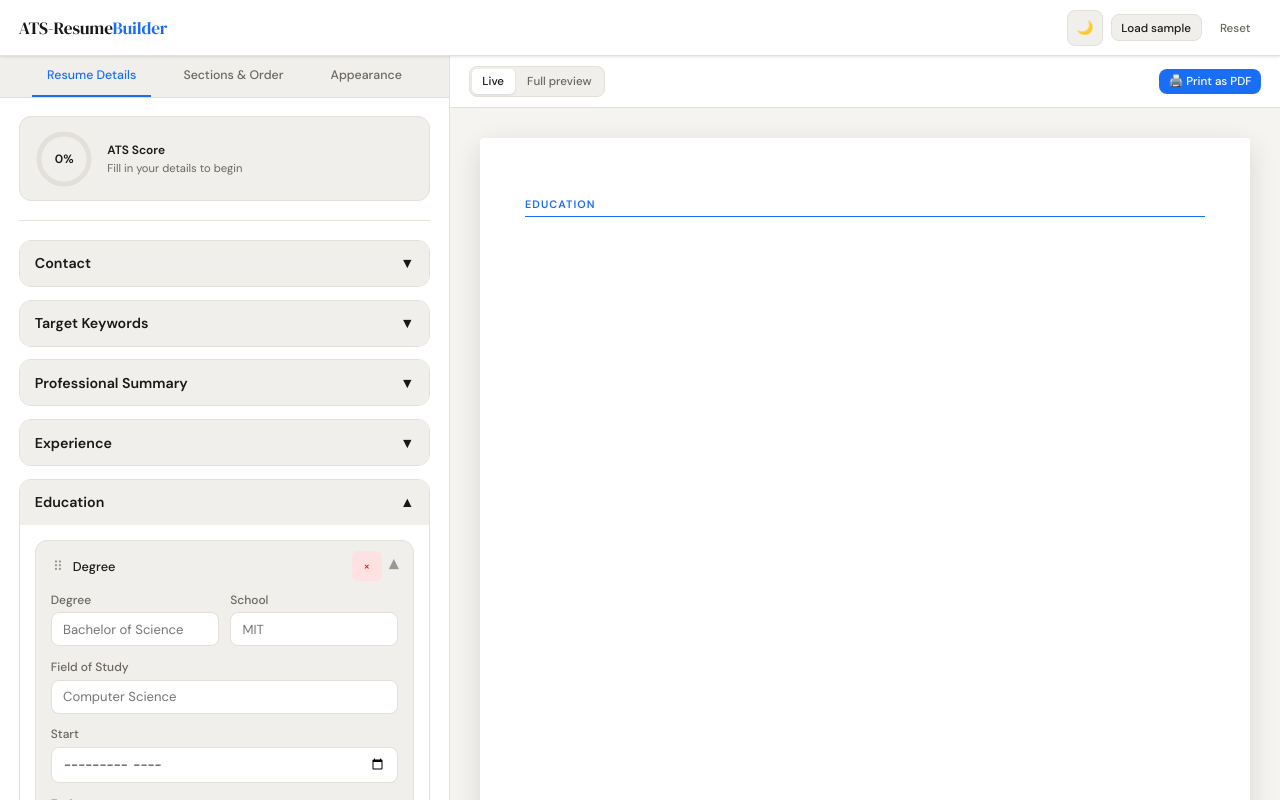
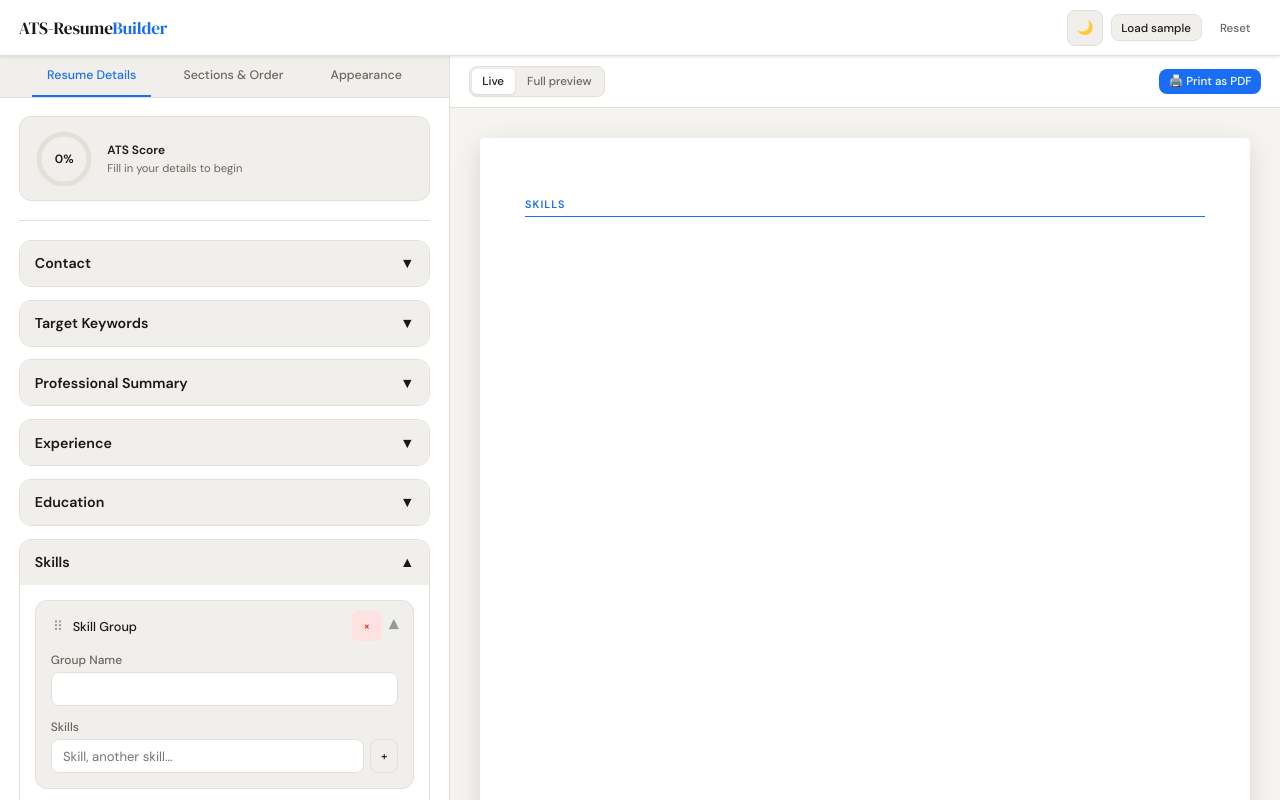
Before and after one commit to wilfredo-domanico-jr/ats-resume-builder, a React (Vite) app: page / in a window 1280 px wide. Both pictures are taken after a click on the button "+ Add entry". Built offline with nearby package versions, Linux system fonts and the light colour scheme.

Commit message:
Finished Skilled Preview and Input components

```diff
--- a/src/App.tsx
+++ b/src/App.tsx
@@ -40,6 +40,7 @@ function App() {
               setSummary={resumeHooks.updateSummary}
               setExperience={resumeHooks.updateExperience}
               setEducation={resumeHooks.updateEducation}
+              setSkills={resumeHooks.updateSkills}
             />
           )}
 
--- a/src/components/DetailsTab/DetailsTab.tsx
+++ b/src/components/DetailsTab/DetailsTab.tsx
@@ -13,6 +13,7 @@ import type {
   ContactForm,
   ExperienceForm,
   EducationForm,
+  SkillsForm,
 } from "../../types/resume";
 
 type DetailsTabProps = {
@@ -22,6 +23,7 @@ type DetailsTabProps = {
   setSummary: (value: string) => void;
   setExperience: (value: ExperienceForm[]) => void;
   setEducation: (value: EducationForm[]) => void;
+  setSkills: (value: SkillsForm[]) => void;
 };
 
 function DetailsTab({
@@ -31,6 +33,7 @@ function DetailsTab({
   setSummary,
   setExperience,
   setEducation,
+  setSkills,
 }: DetailsTabProps) {
   return (
     <>
@@ -49,7 +52,7 @@ function DetailsTab({
           setExperience={setExperience}
         />
         <Education education={resume.education} setEducation={setEducation} />
-        <Skills />
+        <Skills skills={resume.skills} setSkills={setSkills} />
         <Certification />
         <Projects />
       </div>
--- a/src/components/DetailsTab/components/Education/Education.tsx
+++ b/src/components/DetailsTab/components/Education/Education.tsx
@@ -24,7 +24,7 @@ type EducationTabProps = {
   setEducation: (value: EducationForm[]) => void;
 };
 function Education({ education, setEducation }: EducationTabProps) {
-  const [isOpen, setIsOpen] = useState(true);
+  const [isOpen, setIsOpen] = useState(false);
   const [openCards, setOpenCards] = useState<string[]>([]);
   const [activeId, setActiveId] = useState<string | null>(null);
 
--- a/src/components/DetailsTab/components/Skills/Skills.tsx
+++ b/src/components/DetailsTab/components/Skills/Skills.tsx
@@ -1,8 +1,120 @@
 import "./Skills.css";
-import { useState } from "react";
+import { useEffect, useState } from "react";
+import type { SkillsForm } from "../../../../types/resume";
+import SkillCard from "./components/SkillCard";
+import { useResume } from "../../../../hooks/useResume";
 
-function Skills() {
-  const [isOpen, setIsOpen] = useState(false);
+import {
+  DndContext,
+  closestCenter,
+  DragOverlay,
+  type DragEndEvent,
+  type DragStartEvent,
+  PointerSensor,
+  useSensor,
+  useSensors,
+} from "@dnd-kit/core";
+
+import {
+  SortableContext,
+  verticalListSortingStrategy,
+  arrayMove,
+} from "@dnd-kit/sortable";
+
+type SkillsTabProps = {
+  skills: SkillsForm[];
+  setSkills: (value: SkillsForm[]) => void;
+};
+
+function Skills({ skills, setSkills }: SkillsTabProps) {
+  const [isOpen, setIsOpen] = useState(true);
+  const [openCards, setOpenCards] = useState<string[]>([]);
+  const [activeId, setActiveId] = useState<string | null>(null);
+
+  const sensors = useSensors(
+    useSensor(PointerSensor, {
+      activationConstraint: {
+        distance: 6,
+      },
+    }),
+  );
+
+  // ----- START Normalize Skill IDs -----
+  useEffect(() => {
+    const hasMissingIds = skills.some((item) => !item.id);
+
+    if (!hasMissingIds) return;
+
+    const normalizedSkill = skills.map((item) => {
+      if (item.id) return item;
+
+      return {
+        ...item,
+        id: crypto.randomUUID(),
+      };
+    });
+
+    setSkills(normalizedSkill);
+  }, [skills, setSkills]);
+
+  // ----- END Normalize Skill IDs -----
+
+  // ----- START Card Toggle Logic -----
+  const toggleCard = (id: string) => {
+    setOpenCards((prev) => {
+      const isOpen = prev.includes(id);
+
+      if (isOpen) {
+        return prev.filter((openId) => openId !== id);
+      }
+
+      return [...prev, id];
+    });
+  };
+
+  // ----- END Card Toggle Logic -----
+
+  // ----- START Add Skill -----
+  const addSkill = () => {
+    const newSkill: SkillsForm = {
+      id: crypto.randomUUID(),
+      groupName: "",
+      skillList: [],
+    };
+
+    const updated = [...skills, newSkill];
+    setSkills(updated);
+    setOpenCards((prev) => [...prev, newSkill.id]);
+  };
+  // ----- END Add Skill -----
+
+  // ----- START Drag Handlers -----
+  const handleDragStart = (event: DragStartEvent) => {
+    setActiveId(String(event.active.id));
+  };
+
+  const handleDragEnd = (event: DragEndEvent) => {
+    const { active, over } = event;
+
+    setActiveId(null);
+
+    if (!over || active.id === over.id) return;
+
+    const oldIndex = skills.findIndex((item) => item.id === active.id);
+    const newIndex = skills.findIndex((item) => item.id === over.id);
+
+    if (oldIndex === -1 || newIndex === -1) return;
+
+    setSkills(arrayMove(skills, oldIndex, newIndex));
+  };
+
+  // ----- END Drag Handlers -----
+
+  const activeItem = skills.find((item) => item.id === activeId);
+
+  // Don't render sortable list until ids are ready
+  const idsReady = skills.every((item) => !!item.id);
+
   return (
     <>
       <div className="section-card">
@@ -17,32 +129,55 @@ function Skills() {
 
         {isOpen && (
           <div className="section-body">
-            <div className="card open" style={{ marginBottom: ".6rem" }}>
-              <div className="card-header">
-                <span className="card-title">Group</span>
-                <button className="btn btn-danger btn-icon btn-sm">×</button>
-                <span className="card-chevron">▾</span>
-              </div>
-              <div className="card-body">
-                <div className="field-row">
-                  <label>Group Name</label>
-                  <input type="text" />
-                </div>
-                <label>Skills</label>
-                <div style={{ marginBottom: ".4rem" }}>
-                  <span className="skill-tag">
-                    Skill
-                    <button>×</button>
-                  </span>
-                </div>
-                <div style={{ display: "flex", gap: ".4rem" }}>
-                  <input type="text" placeholder="Skill, another skill…" />
-                  <button className="btn btn-secondary btn-sm">+</button>
-                </div>
-              </div>
-            </div>
+            {idsReady && skills.length > 0 && (
+              <DndContext
+                sensors={sensors}
+                collisionDetection={closestCenter}
+                onDragStart={handleDragStart}
+                onDragEnd={handleDragEnd}
+              >
+                <SortableContext
+                  items={skills.map((item) => item.id)}
+                  strategy={verticalListSortingStrategy}
+                >
+                  {skills.map((item, index) => (
+                    <SkillCard
+                      key={item.id}
+                      item={item}
+                      index={index}
+                      skills={skills}
+                      setSkills={setSkills}
+                      isOpen={openCards.includes(item.id)}
+                      toggleCard={toggleCard}
+                      setOpenCards={setOpenCards}
+                    />
+                  ))}
+                </SortableContext>
 
-            <button className="btn btn-secondary btn-sm" type="button">
+                <DragOverlay>
+                  {activeItem ? (
+                    <div
+                      className="card open"
+                      style={{ pointerEvents: "none" }}
+                    >
+                      <div className="card-header">
+                        <span className="drag-handle">⠿</span>
+
+                        <span className="card-title">
+                          {activeItem.groupName || "Skill Group"}
+                        </span>
+                      </div>
+                    </div>
+                  ) : null}
+                </DragOverlay>
+              </DndContext>
+            )}
+
+            <button
+              className="btn btn-secondary btn-sm"
+              type="button"
+              onClick={addSkill}
+            >
               + Add entry
             </button>
           </div>
--- /dev/null
+++ b/src/components/DetailsTab/components/Skills/components/SkillCard.tsx
@@ -0,0 +1,182 @@
+import type React from "react";
+import type { SkillsForm } from "../../../../../types/resume";
+import { useSortable } from "@dnd-kit/sortable";
+import { CSS } from "@dnd-kit/utilities";
+import { useState } from "react";
+
+type Props = {
+  item: SkillsForm;
+  index: number;
+  skills: SkillsForm[];
+  setSkills: (value: SkillsForm[]) => void;
+  isOpen: boolean;
+  toggleCard: (id: string) => void;
+  setOpenCards: React.Dispatch<React.SetStateAction<string[]>>;
+};
+
+function SkillCard({
+  item,
+  index,
+  skills,
+  setSkills,
+  isOpen,
+  toggleCard,
+  setOpenCards,
+}: Props) {
+  const {
+    attributes,
+    listeners,
+    setNodeRef,
+    setActivatorNodeRef,
+    transform,
+    transition,
+    isDragging,
+  } = useSortable({ id: item.id });
+
+  const style = {
+    transform: CSS.Transform.toString(transform),
+    transition: transition || "transform 200ms ease",
+    opacity: isDragging ? 0.6 : 1,
+  };
+
+  const updateField = (field: keyof SkillsForm, value: any) => {
+    const updated = [...skills];
+    updated[index] = { ...updated[index], [field]: value };
+    setSkills(updated);
+  };
+
+  const removeSkillGroup = () => {
+    setSkills(skills.filter((_, i) => i !== index));
+    setOpenCards((prev) => prev.filter((id) => id !== item.id));
+  };
+
+  const addSkill = () => {
+    const trimmed = input.trim();
+    if (!trimmed) return;
+
+    const updated = [...skills];
+    updated[index] = {
+      ...updated[index],
+      skillList: [...updated[index].skillList, trimmed],
+    };
+
+    setSkills(updated);
+    setInput("");
+  };
+
+  const removeSkillItem = (skillToRemove: string) => {
+    const updated = [...skills];
+
+    updated[index] = {
+      ...updated[index],
+      skillList: updated[index].skillList.filter(
+        (skill) => skill !== skillToRemove,
+      ),
+    };
+
+    setSkills(updated);
+  };
+
+  const [input, setInput] = useState("");
+  return (
+    <div
+      ref={setNodeRef}
+      style={style}
+      className={`card ${isOpen ? "open" : ""} ${isDragging ? "dragging" : ""}`}
+    >
+      <div className="card-header">
+        <span
+          ref={setActivatorNodeRef}
+          className="drag-handle"
+          {...attributes}
+          {...listeners}
+          style={{
+            cursor: "grab",
+            touchAction: "none",
+          }}
+        >
+          ⠿
+        </span>
+
+        <span className="card-title">{item.groupName || "Skill Group"}</span>
+
+        <div
+          style={{
+            display: "flex",
+            alignItems: "center",
+            gap: ".5rem",
+            marginLeft: "auto",
+          }}
+        >
+          <button
+            className="btn btn-danger btn-icon btn-sm"
+            title="Remove"
+            type="button"
+            onClick={removeSkillGroup}
+          >
+            ×
+          </button>
+
+          <button
+            type="button"
+            className="card-chevron"
+            onClick={() => toggleCard(item.id)}
+            style={{
+              fontSize: "1.2rem",
+              fontWeight: 700,
+              border: "none",
+            }}
+          >
+            {isOpen ? "▾" : "▸"}
+          </button>
+        </div>
+      </div>
+
+      {isOpen && (
+        <div className="card-body">
+          <div className="field-row">
+            <label>Group Name</label>
+            <input
+              type="text"
+              value={item.groupName}
+              onChange={(e) => updateField("groupName", e.target.value)}
+            />
+          </div>
+
+          <label>Skills</label>
+          {item.skillList.length > 0 && (
+            <div style={{ marginBottom: ".4rem" }}>
+              {item.skillList.map((skill, index) => (
+                <span key={index} className="skill-tag">
+                  {skill}
+                  <button type="button" onClick={() => removeSkillItem(skill)}>
+                    ×
+                  </button>
+                </span>
+              ))}
+            </div>
+          )}
+
+          <div style={{ display: "flex", gap: ".4rem" }}>
+            <input
+              type="text"
+              value={input}
+              placeholder="Skill, another skill…"
+              onChange={(e) => setInput(e.target.value)}
+            />
+
+            <button
+              type="button"
+              className="btn btn-secondary btn-sm"
+              onClick={addSkill}
+            >
+              +
+            </button>
+          </div>
+        </div>
+      )}
+    </div>
+  );
+}
+
+export default SkillCard;
--- a/src/components/PreviewScroll/PreviewScroll.css
+++ b/src/components/PreviewScroll/PreviewScroll.css
@@ -90,18 +90,6 @@
   font-size: 0.825rem;
   color: #2d2c2a;
 }
-.resume-skills-grid {
-  display: flex;
-  flex-wrap: wrap;
-  gap: 0.35rem;
-}
-.resume-skill-tag {
-  background: #f0efeb;
-  border-radius: 4px;
-  padding: 0.2rem 0.55rem;
-  font-size: 0.775rem;
-  color: #2d2c2a;
-}
 .resume-placeholder {
   text-align: center;
   color: var(--text-3);
--- a/src/components/PreviewScroll/PreviewScroll.tsx
+++ b/src/components/PreviewScroll/PreviewScroll.tsx
@@ -4,6 +4,7 @@ import ContactPreview from "./components/ContactPreview/ContactPreview";
 import SummaryPreview from "./components/SummaryPreview/SummaryPreview";
 import ExperiencePreview from "./components/ExperiencePreview/ExperiencePreview";
 import EducationPreview from "./components/EducationPreview/EducationPreview";
+import SkillsPreview from "./components/SkillsPreview/SkillsPreview";
 
 type ContactFormProps = {
   resume: ResumeData;
@@ -19,12 +20,14 @@ function PreviewScroll({ resume }: ContactFormProps) {
   const hasProfessionalSummary = resume.summary.trim() !== "";
   const hasExperienceData = resume.experience.length > 0;
   const hasEducationData = resume.education.length > 0;
+  const hasSkillData = resume.skills.length > 0;
 
   const hasAnyData =
     hasContactData ||
     hasProfessionalSummary ||
     hasExperienceData ||
-    hasEducationData;
+    hasEducationData ||
+    hasSkillData;
 
   return (
     <>
@@ -61,6 +64,8 @@ function PreviewScroll({ resume }: ContactFormProps) {
           {hasEducationData && (
             <EducationPreview education={resume.education} />
           )}
+
+          {hasSkillData && <SkillsPreview skills={resume.skills} />}
         </div>
       </div>
     </>
--- /dev/null
+++ b/src/components/PreviewScroll/components/SkillsPreview/SkillPreview.css
@@ -0,0 +1,12 @@
+.resume-skills-grid {
+  display: flex;
+  flex-wrap: wrap;
+  gap: 0.35rem;
+}
+.resume-skill-tag {
+  background: #f0efeb;
+  border-radius: 4px;
+  padding: 0.2rem 0.55rem;
+  font-size: 0.775rem;
+  color: #2d2c2a;
+}
--- /dev/null
+++ b/src/components/PreviewScroll/components/SkillsPreview/SkillsPreview.tsx
@@ -0,0 +1,44 @@
+import "./SkillPreview.css";
+import type { SkillsForm } from "../../../../types/resume";
+
+type SkillsPreviewProps = {
+  skills: SkillsForm[];
+};
+
+function SkillsPreview({ skills }: SkillsPreviewProps) {
+  return (
+    <>
+      <section className="resume-section">
+        <h2 className="resume-section-title">Skills</h2>
+
+        {skills.map((skill) => (
+          <div key={skill.id} className="resume-exp-item">
+            <div
+              style={{
+                fontSize: ".775rem",
+                fontWeight: 600,
+                color: "#6b6760",
+                marginBottom: ".3rem",
+                marginTop: ".5rem",
+              }}
+            >
+              {skill.groupName}
+            </div>
+
+            {skill.skillList.length > 0 && (
+              <div className="resume-skills-grid">
+                {skill.skillList.map((skl, index) => (
+                  <span key={index} className="resume-skill-tag">
+                    {skl}
+                  </span>
+                ))}
+              </div>
+            )}
+          </div>
+        ))}
+      </section>
+    </>
+  );
+}
+
+export default SkillsPreview;
--- a/src/hooks/useResume.ts
+++ b/src/hooks/useResume.ts
@@ -4,6 +4,7 @@ import type {
   ContactForm,
   ExperienceForm,
   EducationForm,
+  SkillsForm,
 } from "../types/resume";
 
 export function useResume() {
@@ -20,6 +21,7 @@ export function useResume() {
     summary: "",
     experience: [],
     education: [],
+    skills: [],
   };
 
   const initialSections = [
@@ -51,6 +53,7 @@ export function useResume() {
     summary: "",
     experience: [],
     education: [],
+    skills: [],
   });
 
   const updateContact = (value: ContactForm) => {
@@ -88,6 +91,13 @@ export function useResume() {
     }));
   };
 
+  const updateSkills = (value: SkillsForm[]) => {
+    setResume((prev) => ({
+      ...prev,
+      skills: value,
+    }));
+  };
+
   const [sections, setSections] = useState([
     { id: "summary", label: "Professional Summary", enabled: true },
     { id: "experience", label: "Experience", enabled: true },
@@ -109,5 +119,6 @@ export function useResume() {
     updateSummary,
     updateExperience,
     updateEducation,
+    updateSkills,
   };
 }
```
Also changed, not shown: src/types/resume.ts (+7 -0 lines).
